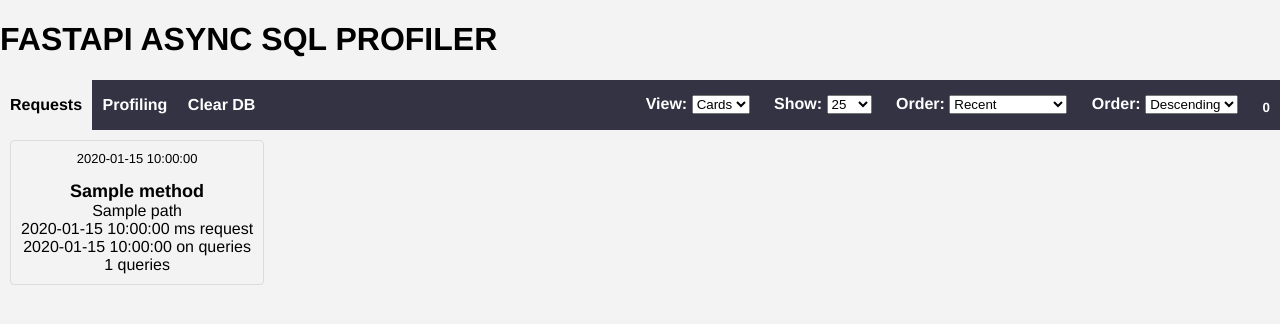
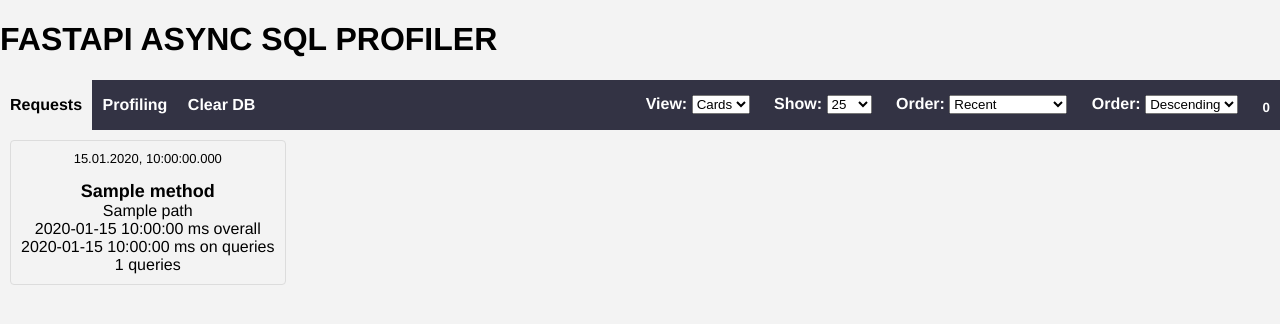
Before and after one commit to itzero-ru/fastapi-async-sql-profiler, a Python web app: template fastapi_async_sql_profiler/templates/base.html in a window 1280 px wide. Shown: the top 324 px of the page. Run offline with Jinja, Linux system fonts and the light colour scheme; the template is opened without the code that fills it: most values are stand-ins (such as "Sample title", 1, 10 or a date in 2020).

Commit message:
change format start_time

```diff
--- a/fastapi_async_sql_profiler/templates/base.html
+++ b/fastapi_async_sql_profiler/templates/base.html
@@ -298,11 +298,11 @@
     <div id="content">
         {% for request in request_info %}
             <div class="item">
-                <div class="start_time"> {{request.start_time}} </div>
+                <div class="start_time">{{ request.start_time.strftime('%d.%m.%Y, %H:%M:%S') }}.{{ '%03d' % (request.start_time.microsecond // 1000) }} </div>
                 <div class="method"> {{request.method}} </div>
                 <div class="path"> {{request.path}} </div>
-                <div> {{request.time_taken}} ms request </div>
-                <div> {{request.time_spent_queries}} on queries </div>
+                <div> {{request.time_taken}} ms overall </div>
+                <div> {{request.time_spent_queries}} ms on queries </div>
                 <div> {{request.total_queries}} queries</div>
             </div>
 
```
